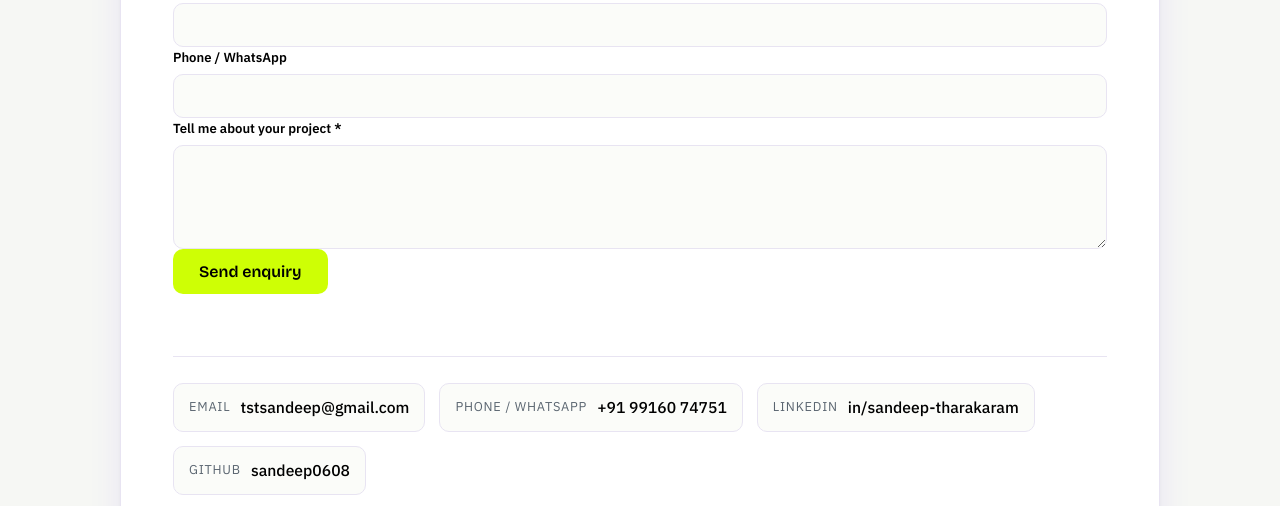
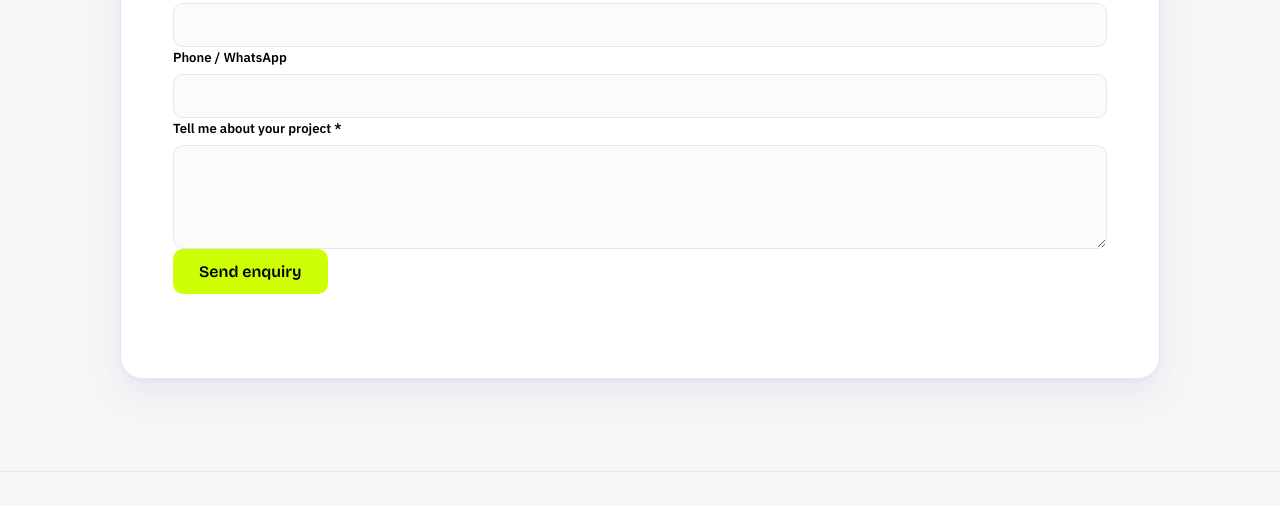
Before and after one commit to sandeep0608/sandeep0608.github.io, a plain HTML site: page index.html in a window 1280 px wide. Shown: the part 5709-6215 px from the top of the page. Drawn offline with nearby package versions, Linux system fonts and the light colour scheme.

Commit message:
Comment out contact list in index.html
Commented out the contact list section in the HTML.

```diff
--- a/index.html
+++ b/index.html
@@ -170,12 +170,12 @@
         <p class="formmsg" id="formMsg" role="status" aria-live="polite"></p>
       </form>
 
-      <div class="contact-list">
+      <!--<div class="contact-list">
         <div class="cline"><span class="k">Email</span><span class="v">tstsandeep@gmail.com</span></div>
         <div class="cline"><span class="k">Phone / WhatsApp</span><span class="v">+91 99160 74751</span></div>
         <div class="cline"><span class="k">LinkedIn</span><a class="v" href="https://www.linkedin.com/in/sandeep-tharakaram" target="_blank" rel="noopener">in/sandeep-tharakaram</a></div>
         <div class="cline"><span class="k">GitHub</span><a class="v" href="https://github.com/sandeep0608" target="_blank" rel="noopener">sandeep0608</a></div>
-      </div>
+      </div>-->
     </div>
   </section>
 
```
